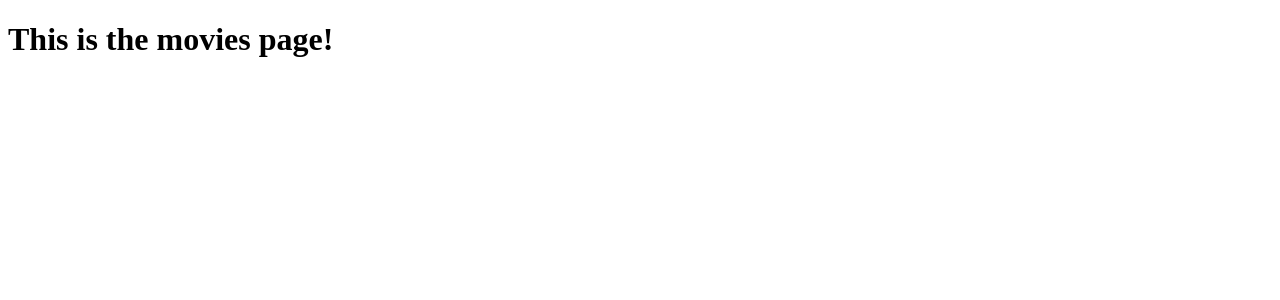
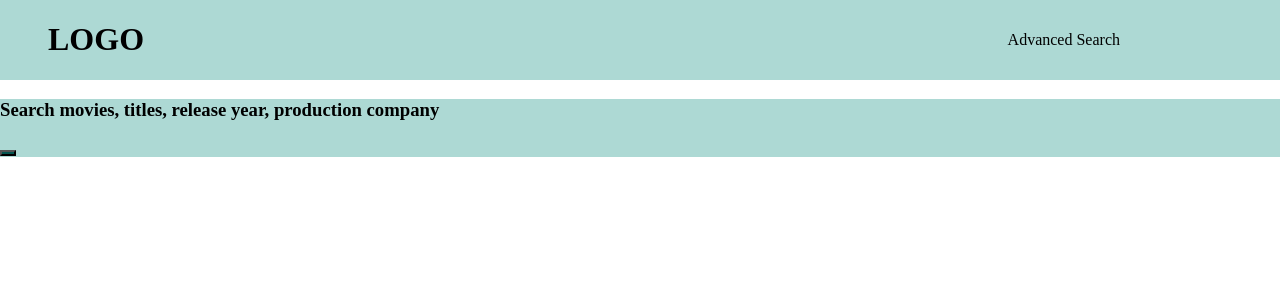
Before and after one commit to varmaa23/Movie-Website, a Flask app: template webapp/templates/other.html in a window 1280 px wide. Shown: the top 300 px of the page. Run offline with Flask 2, Linux system fonts and the light colour scheme; the template is opened without the code that fills it, so the values that code supplies are empty; parts of the project's set-up code (start-up, migrations or seed data) failed here and were passed over.

Commit message:
Added css

```diff
--- a/webapp/api.py
+++ b/webapp/api.py
@@ -188,3 +188,7 @@ def get_countries():
         exit()
 
     return json.dumps(countries)
+
+@api.route('/help')
+def display_help():
+    return flask.render_template('help.txt')
--- a/webapp/app.py
+++ b/webapp/app.py
@@ -21,6 +21,11 @@ app.register_blueprint(api.api, url_prefix='/api')
 def home():
     return flask.render_template('index.html')
 
+
+@app.route('/home')
+def test():
+    return flask.render_template('other.html')
+
 # @app.route('/movie/<movie_id>')
 # def movies_page():
 #     return flask.render_template('other.html')
--- a/webapp/static/webapp.css
+++ b/webapp/static/webapp.css
@@ -1,4 +1,9 @@
 /* Authors: Valentina Guerrero and Aishwarya Varma  */
+body{
+    margin: 0;
+    padding: 0;
+}
+
 .title {
     color: #045550;
     text-align: center;
@@ -8,6 +13,10 @@
 .instructions {
     font-family: -apple-system, BlinkMacSystemFont, 'Segoe UI', Roboto, Oxygen, Ubuntu, Cantarell, 'Open Sans', 'Helvetica Neue', sans-serif;
     text-align: center;
+}
+
+.primarycolor{
+    background-color: #ADD9D4;
 }
 
 p {
@@ -38,3 +47,18 @@ button {
 #content-div{
     width: 60%;
 }
+
+.space_between{
+    display: flex;
+    justify-content: center;
+    align-items: center;
+    justify-content: space-between;
+}
+
+.extra_margin_left{
+    margin-left: 3rem;
+}
+
+.extra_margin_right{
+    margin-right: 10rem;
+}
--- a/webapp/templates/other.html
+++ b/webapp/templates/other.html
@@ -1,10 +1,38 @@
 <!DOCTYPE html>
     <html>
         <head>
-            <title></title>
+            <title>Movies</title>
+            <link rel="stylesheet" type="text/css" href="../static/webapp.css">
         </head>
         <body>
-            <H1>This is the movies page!</H1>
+            <div class="primarycolor space_between">
+                <div class="extra_margin_left">
+                    <h1>LOGO</h1>
+                </div>
+                <a class="extra_margin_right">
+                    Advanced Search
+                </a>
+
+            </div>
+
+            <div>
+                <div class="primarycolor">
+                    <h3>
+                        Search movies, titles, release year, production company
+                    </h3>
+
+                    <div>
+
+                        <div>
+
+                        </div>
+                        <button>
+
+                        </button>
+                    </div>
+
+                </div>
+            </div>
 
         </body>
     </html>
```
Also changed, not shown: webapp/templates/help.txt (added, +29 -0 lines), webapp/readme.txt.
